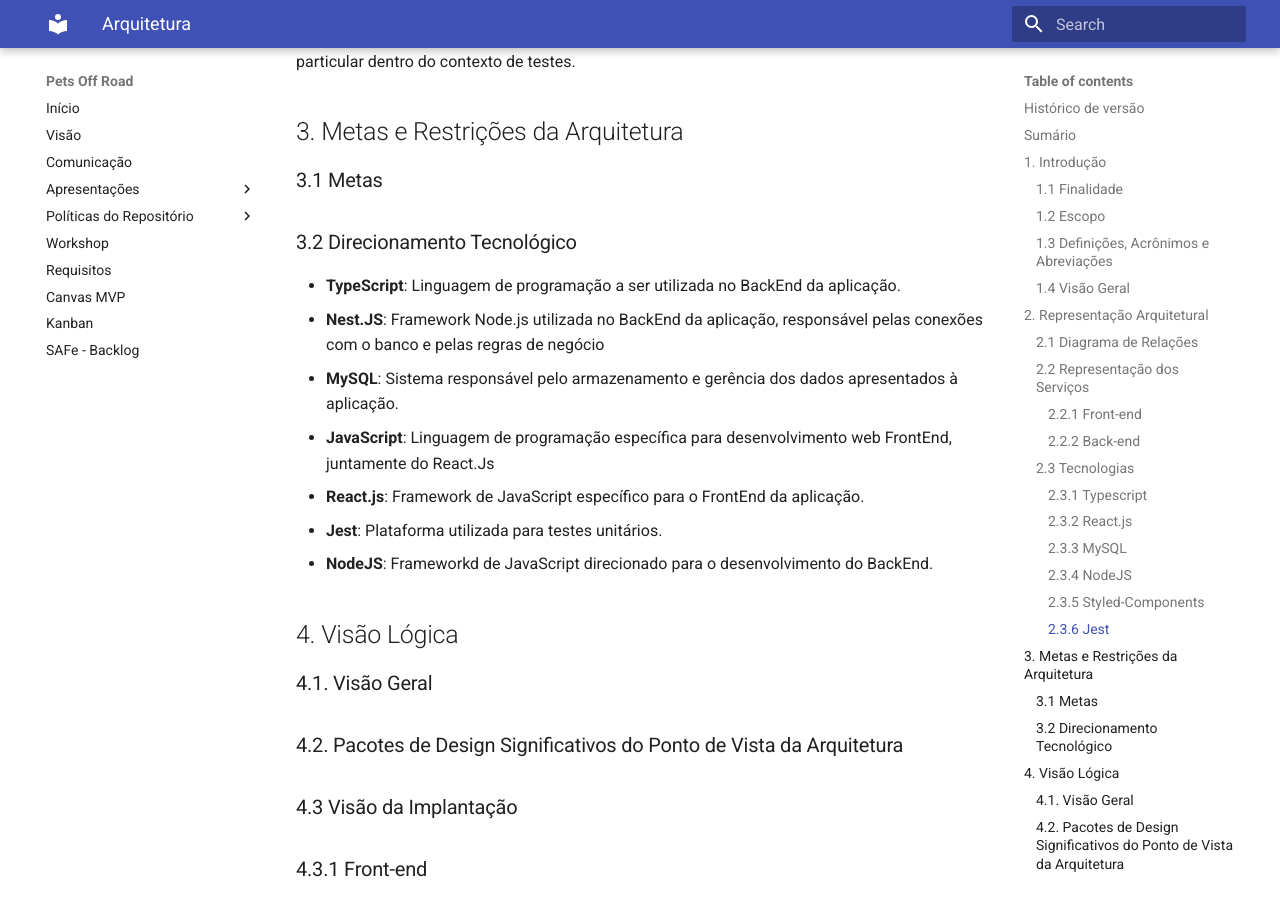
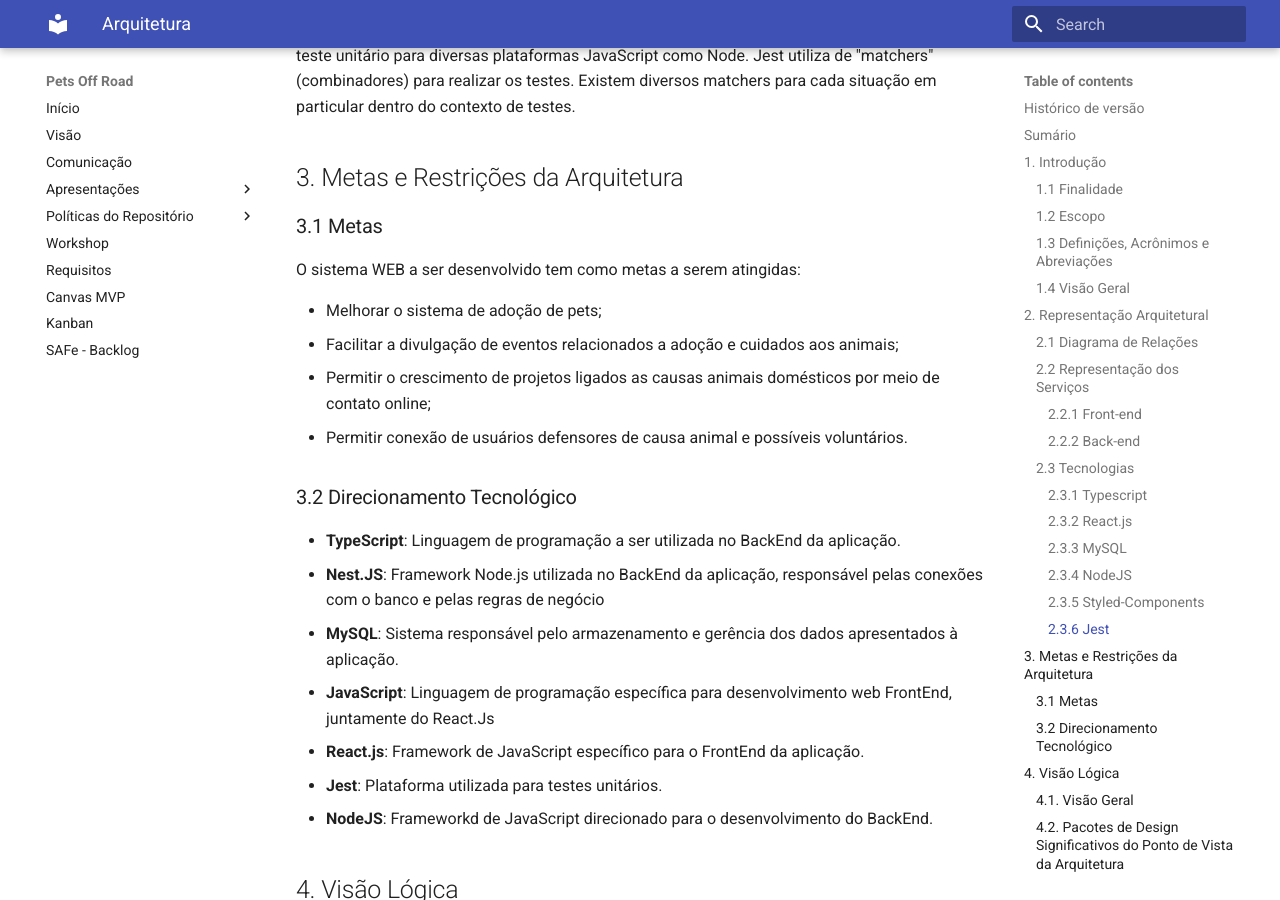
Before and after one commit to mdsreq-fga-unb/2022.1-pets-off-road, an MkDocs documentation site: the page built from docs/produto/arquitetura/Arquitetura.md, in a window 1280 px wide and 900 px high, scrolled down 4608 px. Built offline with MkDocs 1.6.1 and Material for MkDocs 9.7.7, drawn with Linux system fonts in a browser that asks for light colours; some of the changed text lies outside the part shown.

Commit message:
Adição de metas.
Co-authored-by: Jose Filipi <filipiffunb@gmail.com>

```diff
--- a/docs/produto/arquitetura/Arquitetura.md
+++ b/docs/produto/arquitetura/Arquitetura.md
@@ -3,7 +3,9 @@
 | Data       | Versão | Modificação                                                                                                  | Autor                                                                                                                                                                                   |
 | :--------- | :----- | :----------------------------------------------------------------------------------------------------------- | :-------------------------------------------------------------------------------------------------------------------------------------------------------------------------------------- |
 | 06/08/2022 | 0.1    | Abertura do documento de arquitetura                                                               | [@ShaineOliveira](https://github.com/ShaineOliveira)
-| 10/08/2022 | 0.2    | Novas adições no documento                                                               | [@ShaineOliveira](https://github.com/ShaineOliveira) e [@JoseFilipi](https://github.com/JoseFilipi)
+| 10/08/2022 | 0.2    | Novas adições no documento                                                               | [@ShaineOliveira](https://github.com/ShaineOliveira) e [@JoseFilipi](https://github.com/JoseFilipi),
+| 12/08/2022 | 0.3    | Adição de metas                                                                | [@ShaineOliveira](https://github.com/ShaineOliveira) e [@JoseFilipi](https://github.com/JoseFilipi)
+
 
 ## Sumário
 
@@ -137,6 +139,15 @@
 ## 3. Metas e Restrições da Arquitetura
 
 ### 3.1 Metas
+O sistema WEB a ser desenvolvido tem como metas a serem atingidas:
+
+<ul>
+<li> Melhorar o sistema de adoção de pets;</li>
+<li>Facilitar a divulgação de eventos relacionados a adoção e cuidados aos animais;</li>
+<li>Permitir o crescimento de projetos ligados as causas animais domésticos por meio de contato online;</li>
+<li>Permitir conexão de usuários defensores de causa animal e possíveis voluntários.</li>
+</ul>
+
 
 
 ### 3.2 Direcionamento Tecnológico
```
